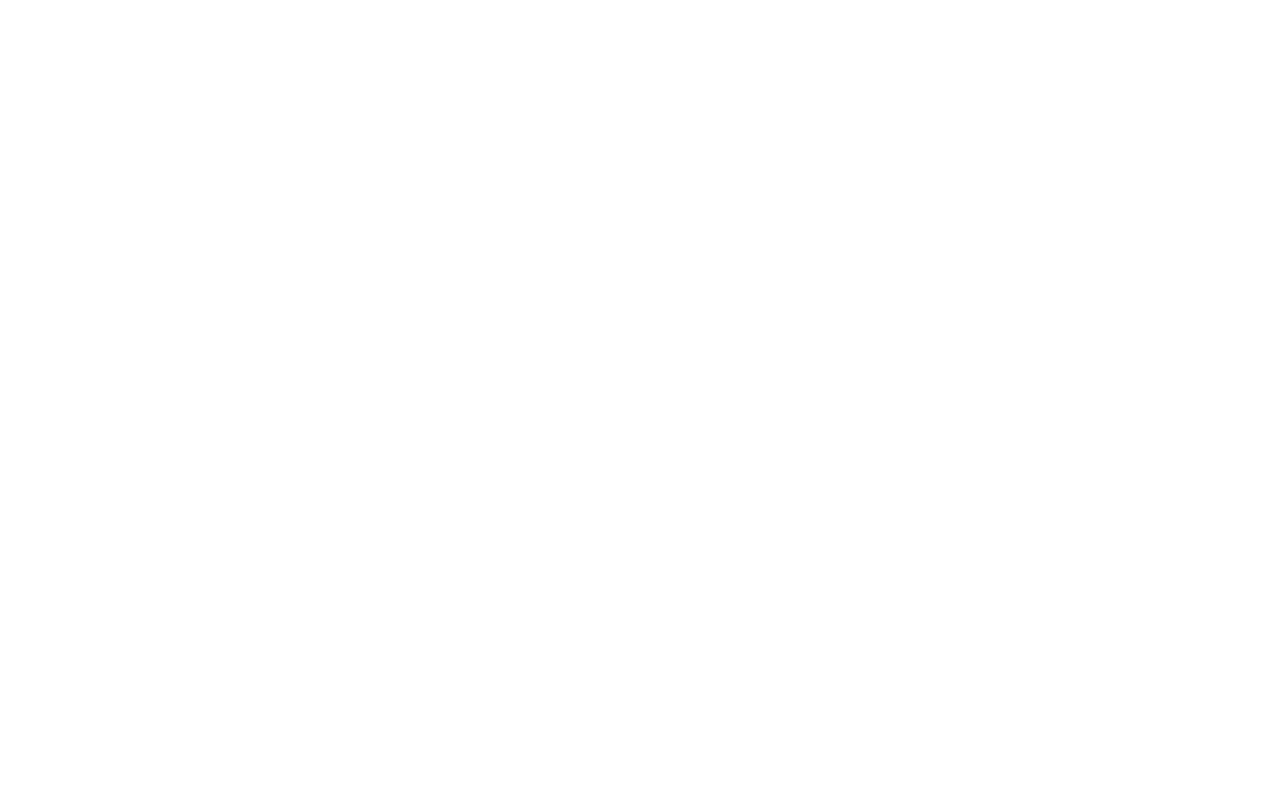
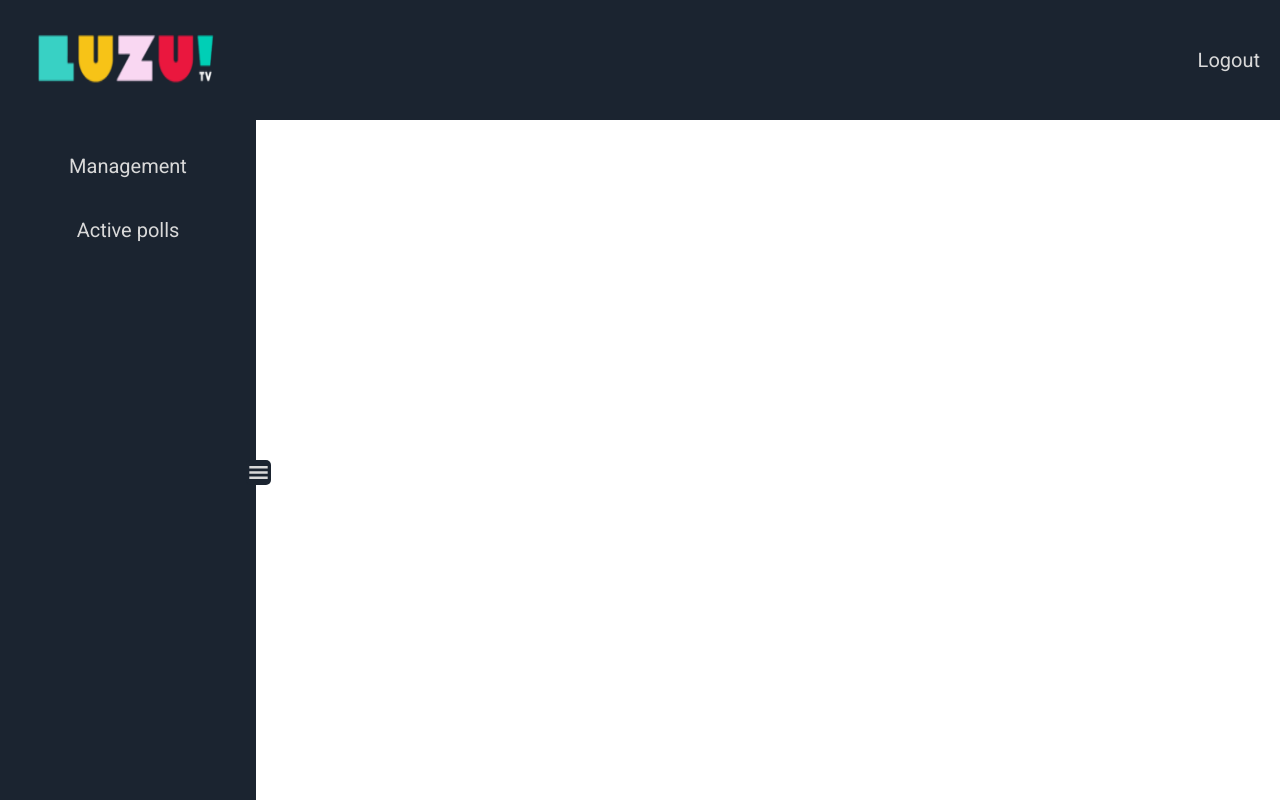
Before and after one commit to mauriciosilvera/luzutv-milloton, a React (Create React App) app: page / in a window 1280 px wide. Before the commit this address had no page. Built offline with nearby package versions, Linux system fonts and the light colour scheme.

Commit message:
Header and Sidebar done, react-icons installed, roboto font installed

```diff
--- a/package.json
+++ b/package.json
@@ -12,6 +12,7 @@
     "prettier": "^2.7.1",
     "react": "^18.2.0",
     "react-dom": "^18.2.0",
+    "react-icons": "^4.4.0",
     "react-router-dom": "^6.4.0",
     "react-scripts": "5.0.1",
     "styled-components": "^5.3.5",
--- a/public/index.html
+++ b/public/index.html
@@ -15,6 +15,9 @@
       user's mobile device or desktop. See https://developers.google.com/web/fundamentals/web-app-manifest/
     -->
     <link rel="manifest" href="%PUBLIC_URL%/manifest.json" />
+    <link rel="preconnect" href="https://fonts.googleapis.com">
+    <link rel="preconnect" href="https://fonts.gstatic.com" crossorigin>
+    <link href="https://fonts.googleapis.com/css2?family=Roboto&display=swap" rel="stylesheet">
     <!--
       Notice the use of %PUBLIC_URL% in the tags above.
       It will be replaced with the URL of the `public` folder during the build.
@@ -24,7 +27,6 @@
       work correctly both with client-side routing and a non-root public URL.
       Learn how to configure a non-root public URL by running `npm run build`.
     -->
-    <title>React App</title>
   </head>
   <body>
     <div id="root"></div>
--- a/src/App.js
+++ b/src/App.js
@@ -1,16 +1,18 @@
 import React from 'react';
 import './App.css';
 import { Route, Routes } from 'react-router-dom';
+import PollManagement from './views/admin/PollManagement/PollManagement';
 
 function App() {
   return (
     <Routes>
-      <Route path="/home" element="" />
+      <Route path="/" element={<PollManagement />} />
 
       {/* ADMIN */}
       <Route path="admin/login" element="" />
       <Route path="admin/password-recovery" element="" />
-      <Route path="admin/poll-management" element="" />
+      <Route path="admin/poll-management" element={<PollManagement />} />
+      <Route path="admin/active-polls" element={<PollManagement />} />
     </Routes>
   );
 }
--- /dev/null
+++ b/src/components/Header/Header.js
@@ -0,0 +1,45 @@
+import React from 'react';
+import styled from 'styled-components';
+import Img from './luzu.png';
+
+function Header() {
+  return (
+    <HeaderWrapper>
+      <Logo src={Img} />
+      <Logout> Logout </Logout>
+    </HeaderWrapper>
+  );
+}
+
+export default Header;
+
+const HeaderWrapper = styled.div`
+  width: 100vw;
+  height: 15%;
+  background-color: #1b2430;
+  display: flex;
+  margin: 0;
+  justify-content: space-between;
+  align-items: center;
+`;
+
+const Logout = styled.p`
+  padding: 20px;
+  font-size: 20px;
+  background: none;
+  border: none;
+  color: #d9d9d9;
+  font-size: 20px;
+  cursor: pointer;
+
+  &:hover {
+    color: #fff;
+    font-weight: 700;
+    font-size: 21px;
+  }
+`;
+
+const Logo = styled.img`
+  width: 250px;
+  height: 100px;
+`;
--- /dev/null
+++ b/src/components/Sidebar/Sidebar.js
@@ -0,0 +1,81 @@
+import React, { useState } from 'react';
+import { Link } from 'react-router-dom';
+import styled from 'styled-components';
+import { GiHamburgerMenu } from 'react-icons/gi';
+
+function Sidebar() {
+  const [openClose, setOpenClose] = useState(false);
+
+  const handleSideBar = () => {
+    setOpenClose(!openClose);
+  };
+
+  return (
+    <SidebarWrapper handle={openClose}>
+      <SidebarNavigation>
+        <Link style={{ textDecoration: 'none' }} to="/admin/poll-management">
+          <SidebarOption>Management</SidebarOption>
+        </Link>
+        <Link style={{ textDecoration: 'none' }} to="/admin/active-polls">
+          <SidebarOption>Active polls</SidebarOption>
+        </Link>
+      </SidebarNavigation>
+      <HamburgerIcon onClick={() => handleSideBar()} />
+    </SidebarWrapper>
+  );
+}
+
+export default Sidebar;
+
+const SidebarWrapper = styled.div`
+  width: 20%;
+  height: 85%;
+  background-color: #1b2430;
+  margin: 0;
+  display: flex;
+  align-items: center;
+  justify-content: flex-start;
+  flex-direction: column;
+  position: relative;
+  left: ${(props) => (props.handle ? '-20%' : '0%')};
+  top: 0;
+`;
+
+const SidebarOption = styled.p`
+  width: 100%;
+  height: 100%;
+  background: none;
+  border: none;
+  color: #d9d9d9;
+  font-size: 20px;
+  cursor: pointer;
+  text-decoration: none;
+  padding: 20px;
+
+  &:hover {
+    color: #fff;
+    font-weight: 700;
+    font-size: 21px;
+  }
+`;
+
+const SidebarNavigation = styled.div`
+  display: flex;
+  flex-direction: column;
+  align-items: center;
+  justify-content: center;
+  height: 20%;
+  margin-top: 10px;
+`;
+
+const HamburgerIcon = styled(GiHamburgerMenu)`
+  color: #d9d9d9;
+  position: absolute;
+  background-color: #1b2430;
+  font-size: 25px;
+  border-radius: 5px;
+  cursor: pointer;
+  right: -15px;
+  padding: 2px;
+  top: 50%;
+`;
--- a/src/index.css
+++ b/src/index.css
@@ -1,3 +1,10 @@
+* {
+  box-sizing: border-box;
+  margin: 0;
+  padding: 0;
+  font-family: 'Roboto', sans-serif;
+}
+
 body {
   margin: 0;
   font-family: -apple-system, BlinkMacSystemFont, 'Segoe UI', 'Roboto', 'Oxygen',
--- /dev/null
+++ b/src/views/admin/PollManagement/PollManagement.js
@@ -0,0 +1,20 @@
+import React from 'react';
+import styled from 'styled-components';
+import Header from '../../../components/Header/Header';
+import Sidebar from '../../../components/Sidebar/Sidebar';
+
+function PollManagement() {
+  return (
+    <PollManagementWrapper>
+      <Header />
+      <Sidebar />
+    </PollManagementWrapper>
+  );
+}
+
+export default PollManagement;
+
+const PollManagementWrapper = styled.div`
+  width: 100vw;
+  height: 100vh;
+`;
```
Also changed, not shown: src/components/Header/luzu.png (added), 1 other file (tests, documents, lock files or other folders).
